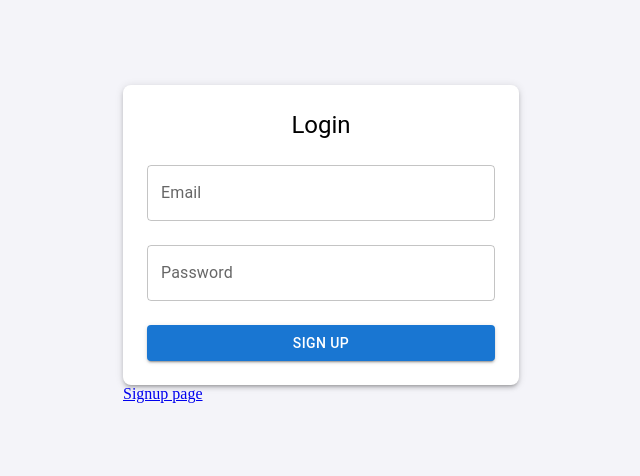
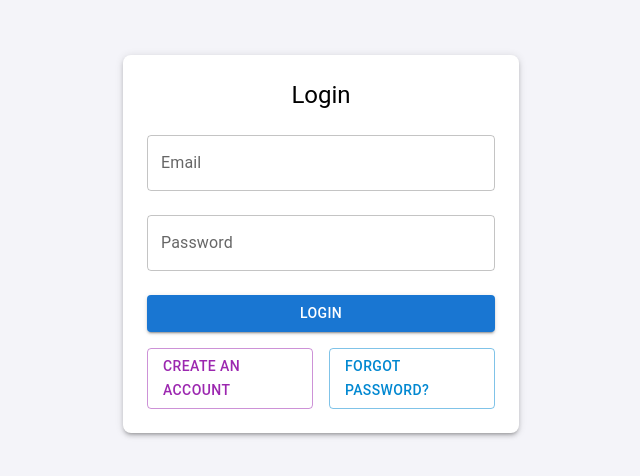
Before and after one commit to sbharth1/chat-app, a React (Vite) app in the folder client/: page / in a window 1280 px wide. Shown: the part 156-632 px from the top of the page, without its empty margins (319-959 px from the left). Built offline with nearby package versions, Linux system fonts and the light colour scheme.

Commit message:
logout func

```diff
--- a/client/src/components/Login.tsx
+++ b/client/src/components/Login.tsx
@@ -1,7 +1,156 @@
-import  React, { FormEvent, useState } from 'react';
-import { Link } from "react-router-dom"
+// import  React, { FormEvent, useState } from 'react';
+// import { Link } from "react-router-dom"
+// import { LoginFormData } from '../types';
+// import axios from 'axios'
+// import Cookies from 'js-cookie';
+// import { useNavigate } from 'react-router-dom';
+// import { loginValidateSchema } from '../types';
+// import { TextField, Button, Container, Box, Typography } from '@mui/material';
+// import { ToastContainer, toast } from 'react-toastify';
+// import 'react-toastify/dist/ReactToastify.css';
+
+// const Login = () => {
+
+//   const allValue =  {
+//     email: '',
+//     password: '',
+//   };
+
+//   const [loginData, setLoginData] = useState<LoginFormData>(allValue);
+// const navigate = useNavigate();
+//   const handleSubmit = async(e:FormEvent<HTMLFormElement>) => {
+//     e.preventDefault();
+//     const { error } = loginValidateSchema.validate(loginData, { abortEarly: false });
+//     if (error) {
+//       console.log(toast.error("All fields are required"));
+//       // console.log(error);
+//       return;
+//     }
+//     try{
+
+//    const response =  await axios.post("http://localhost:4000/api/login",loginData,{
+//     headers: {
+//       'Content-Type': 'application/json',
+//     },
+//    })
+//   //  console.log(response)
+//    const token = response.data.token;
+//    Cookies.set(
+//     "token",
+//     token,
+//     { expires: 7, secure: true, sameSite: 'Strict' }
+//    )
+//     if(response.statusText === "OK"){
+//    navigate('/api/dashboard')
+//     }else{
+//       console.log('error in login api')
+//     }
+//   }catch(error){
+//     console.log(error + "---response error")
+//   }
+//    setLoginData(allValue)
+//     alert('Login up successful!');
+//   };
+
+//   const handleChange = (e:React.ChangeEvent<HTMLInputElement>) => {
+//     const { name, value } = e.target;
+
+//     setLoginData((prev)=> (
+//       {...prev, [name]:value}
+//     ))
+
+//   };
+
+//   return (<>
+//   <Box  sx={{
+//         display: 'flex',
+//         justifyContent: 'center',
+//         alignItems: 'center',
+//         minHeight: '100vh',
+//         backgroundColor: '#f4f4f9'
+//       }}>
+//         <ToastContainer/>
+//      <Container maxWidth="xs">
+//       <Box
+//         sx={{
+//           display: 'flex',
+//           flexDirection: 'column',
+//          alignItems: 'center',
+//           padding: 3,
+//           borderRadius: 2,
+//           boxShadow: 3,
+//           backgroundColor: '#fff'
+//         }}
+//       >
+//         <Typography variant="h5" gutterBottom>
+//           Login
+//         </Typography>
+
+//         <form onSubmit={handleSubmit} style={{ width: '100%' }}>
+//           <TextField
+//             label="Email"
+//             variant="outlined"
+//             fullWidth
+//             margin="normal"
+//             name="email"
+//             value={loginData.email}
+//             onChange={handleChange}
+//           />
+
+//           <TextField
+//             label="Password"
+//             variant="outlined"
+//             type="password"
+//             fullWidth
+//             margin="normal"
+//             name="password"
+//             value={loginData.password}
+//             onChange={handleChange}
+//           />
+
+//           <Button
+//             type="submit"
+//             variant="contained"
+//             color="primary"
+//             fullWidth
+//             sx={{ mt: 2 }}
+//           >
+//             Sign Up
+//           </Button>
+//         </form>
+//       </Box>
+//       <Button
+//       variant="contained"
+//       color="primary"
+//       sx={{
+//         padding: '2px 10px',
+//         fontSize: '1rem',
+//         textTransform: 'none',
+//         boxShadow: 2,
+//         '&:hover': {
+//           boxShadow: 4,
+//         },
+//       }}
+//     >
+//       <Link to={"/api/signup"}>Create a Account</Link>
+//     </Button>
+//     </Container>
+//     </Box>
+//     </>
+//   );
+// };
+
+// export default Login;
+
+
+
+
+
+
+import React, { FormEvent, useState } from 'react';
+import { Link } from "react-router-dom";
 import { LoginFormData } from '../types';
-import axios from 'axios'
+import axios from 'axios';
 import Cookies from 'js-cookie';
 import { useNavigate } from 'react-router-dom';
 import { loginValidateSchema } from '../types';
@@ -10,66 +159,58 @@ import { ToastContainer, toast } from 'react-toastify';
 import 'react-toastify/dist/ReactToastify.css';
 
 const Login = () => {
-
-  const allValue =  {
+  const initialValue = {
     email: '',
     password: '',
   };
 
-  const [loginData, setLoginData] = useState<LoginFormData>(allValue);
+  const [loginData, setLoginData] = useState<LoginFormData>(initialValue);
   const navigate = useNavigate();
-  const handleSubmit = async(e:FormEvent<HTMLFormElement>) => {
+
+  const handleSubmit = async (e: FormEvent<HTMLFormElement>) => {
     e.preventDefault();
     const { error } = loginValidateSchema.validate(loginData, { abortEarly: false });
     if (error) {
-      console.log(toast.error("All fields are required"));
-      // console.log(error);
+      toast.error("All fields are required");
       return;
     }
-    try{
-
-   const response =  await axios.post("http://localhost:4000/api/login",loginData,{
+    try {
+      const response = await axios.post("http://localhost:4000/api/login", loginData, {
         headers: {
           'Content-Type': 'application/json',
         },
-   })
-  //  console.log(response)
+      });
       const token = response.data.token;
-   Cookies.set(
-    "token",
-    token,
-    { expires: 7, secure: true, sameSite: 'Strict' }
-   )
-    if(response.statusText === "OK"){
-   navigate('/api/dashboard')
-    }else{
-      console.log('error in login api')
+      Cookies.set("token", token, { expires: 7, secure: true, sameSite: 'Strict' });
+      if (response.statusText === "OK") {
+        navigate('/api/dashboard');
+      } else {
+        console.log('Error in login API');
       }
-  }catch(error){
-    console.log(error + "---response error")
+    } catch (error) {
+      console.log(error + "---response error");
     }
-   setLoginData(allValue)
-    alert('Login up successful!');
+    setLoginData(initialValue);
+    toast.success('Login successful!');
   };
 
-  const handleChange = (e:React.ChangeEvent<HTMLInputElement>) => {
+  const handleChange = (e: React.ChangeEvent<HTMLInputElement>) => {
     const { name, value } = e.target;
-
-    setLoginData((prev)=> (
-      {...prev, [name]:value}
-    ))
-
+    setLoginData((prev) => ({ ...prev, [name]: value }));
   };
 
-  return (<>
-  <Box  sx={{
+  return (
+    <>
+      <Box
+        sx={{
           display: 'flex',
           justifyContent: 'center',
           alignItems: 'center',
           minHeight: '100vh',
-        backgroundColor: '#f4f4f9'
-      }}>
-        <ToastContainer/>
+          backgroundColor: '#f4f4f9',
+        }}
+      >
+        <ToastContainer />
         <Container maxWidth="xs">
           <Box
             sx={{
@@ -79,7 +220,7 @@ const navigate = useNavigate();
               padding: 3,
               borderRadius: 2,
               boxShadow: 3,
-          backgroundColor: '#fff'
+              backgroundColor: '#fff',
             }}
           >
             <Typography variant="h5" gutterBottom>
@@ -96,7 +237,6 @@ const navigate = useNavigate();
                 value={loginData.email}
                 onChange={handleChange}
               />
-
               <TextField
                 label="Password"
                 variant="outlined"
@@ -107,7 +247,6 @@ const navigate = useNavigate();
                 value={loginData.password}
                 onChange={handleChange}
               />
-
               <Button
                 type="submit"
                 variant="contained"
@@ -115,11 +254,35 @@ const navigate = useNavigate();
                 fullWidth
                 sx={{ mt: 2 }}
               >
-            Sign Up
+                Login
               </Button>
             </form>
+
+            {/* Button Set */}
+            <Box sx={{ width: '100%', display: 'flex', justifyContent: 'space-between', marginTop: 2 }}>
+              <Button
+                variant="outlined"
+                color="secondary"
+                fullWidth
+                sx={{ mr: 1 }}
+                component={Link}
+                to="/api/signup"
+              >
+                Create an Account
+              </Button>
+
+              <Button
+                variant="outlined"
+                color="info"
+                fullWidth
+                sx={{ ml: 1 }}
+                component={Link}
+                to="/api/forgot-password"
+              >
+                Forgot Password?
+              </Button>
             </Box>
-    <Link to={"/api/signup"}>Signup page</Link>
+          </Box>
         </Container>
       </Box>
     </>
--- a/client/src/components/Signup.tsx
+++ b/client/src/components/Signup.tsx
@@ -130,8 +130,9 @@ const Signup = () => {
           Sign Up
         </Button>
       </form>
+      <br/>
+      <h6>if you've already account ?  <Link to={"/api/login"}>Login here</Link> </h6>
     </Box>
-  <Link to={"/api/login"}>Login page</Link>
   </Container>
   </Box>
   </>
--- a/client/src/pages/Navbar.tsx
+++ b/client/src/pages/Navbar.tsx
@@ -1,11 +1,11 @@
 import { useEffect } from "react"
-import Cookies from "js-cookie"
 import axios from "axios"
 import { useNavigate } from "react-router-dom"
 import AppBar from '@mui/material/AppBar';
 import Box from '@mui/material/Box';
 import Toolbar from '@mui/material/Toolbar';
 import Typography from '@mui/material/Typography';
+import Cookies from "js-cookie";
 import Button from '@mui/material/Button';
 import IconButton from '@mui/material/IconButton';
 import MenuIcon from '@mui/icons-material/Menu';
@@ -14,6 +14,14 @@ import AccountCircleIcon from '@mui/icons-material/AccountCircle';
 
 const Navbar = () => {
   const navigate = useNavigate()
+
+  // logout func
+  const onLogOut = ()=>{
+    Cookies.remove('token')
+     navigate('/')
+  }
+
+
   useEffect(()=>{
     const fetchUser = async()=>{
       try{
@@ -51,6 +59,7 @@ const Navbar = () => {
           <Typography variant="h6" component="div" sx={{ flexGrow: 1 }}>
             Navbar
           </Typography>
+          <Button color="inherit" variant="outlined" onClick={onLogOut}>Log out</Button>
           <Button color="inherit"><AccountCircleIcon/></Button>
         </Toolbar>
       </AppBar>
```
Also changed, not shown: client/src/types/index.ts (line endings or trailing spaces). Lines whose indentation alone changed are shown as unchanged.
